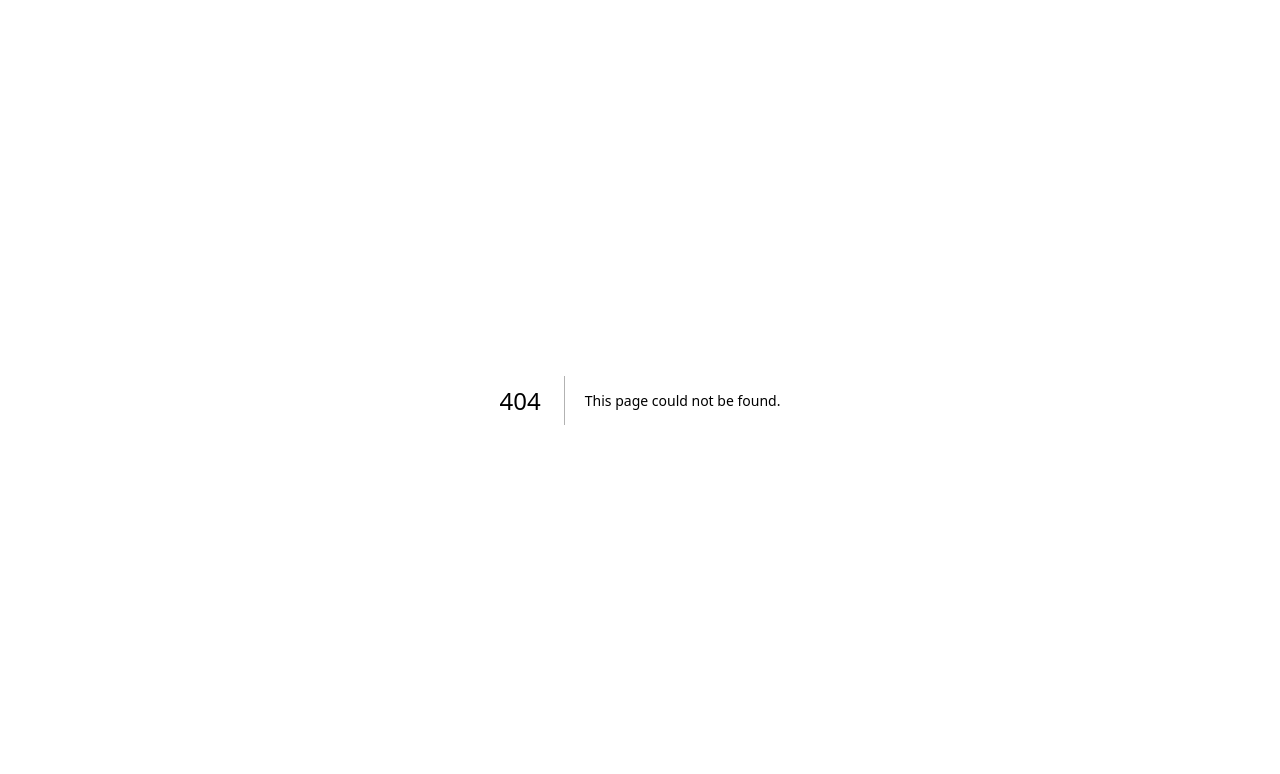
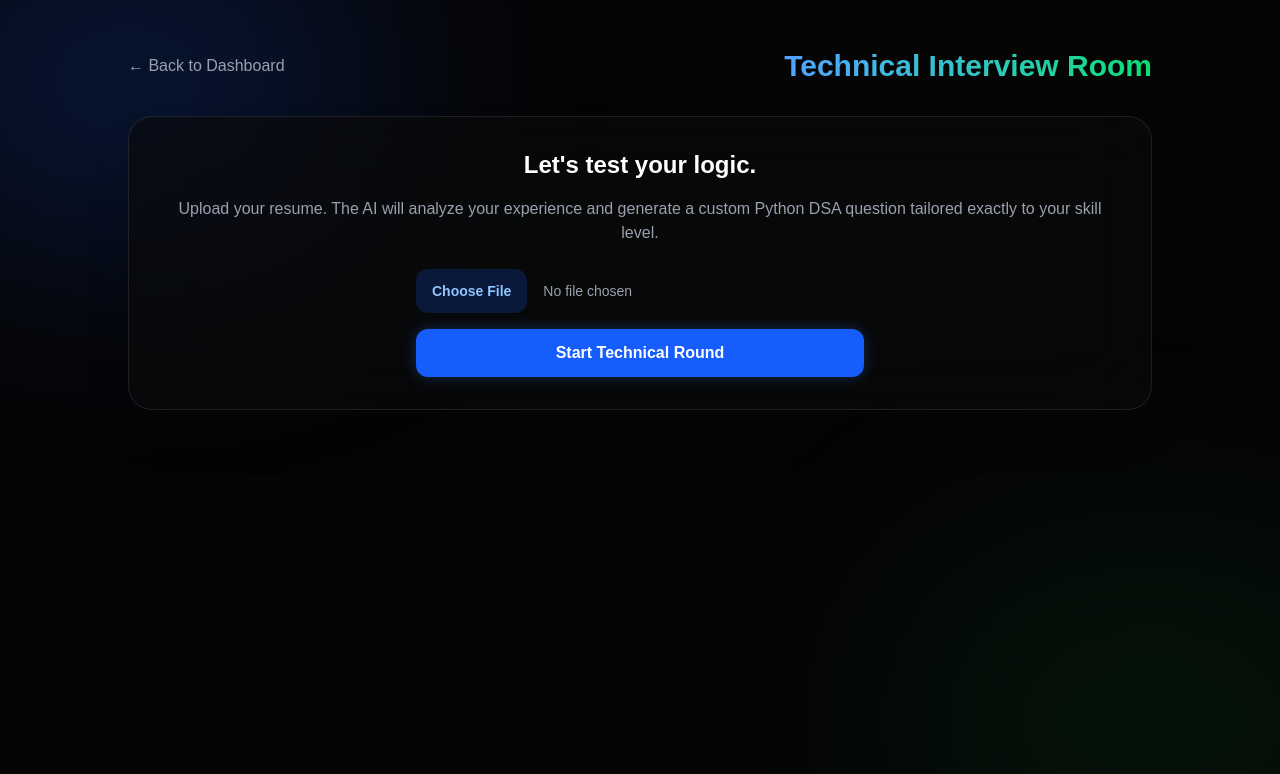
Before and after one commit to Farhan8012/ai-career-coach-frontend, a Next.js app: page /interview in a window 1280 px wide. Before the commit this address had no page. Shown: the top 774 px of the page. Built offline with nearby package versions, Linux system fonts and the light colour scheme.

Commit message:
Day 25: Added interactive DSA Python coding environment

```diff
--- /dev/null
+++ b/app/interview/page.tsx
@@ -0,0 +1,158 @@
+"use client";
+import { useState } from "react";
+import { motion } from "framer-motion";
+import Link from "next/link";
+
+export default function InterviewRoom() {
+  const [resumeFile, setResumeFile] = useState<File | null>(null);
+  const [questionData, setQuestionData] = useState<{ question: string; boilerplate: string } | null>(null);
+  const [userCode, setUserCode] = useState("");
+  const [feedback, setFeedback] = useState<string | null>(null);
+
+  const [isGenerating, setIsGenerating] = useState(false);
+  const [isEvaluating, setIsEvaluating] = useState(false);
+
+  const handleGenerateQuestion = async () => {
+    if (!resumeFile) {
+      alert("Please upload your resume so the AI can tailor the question to your level!");
+      return;
+    }
+
+    setIsGenerating(true);
+    setQuestionData(null);
+    setFeedback(null);
+
+    try {
+      const formData = new FormData();
+      formData.append("resume", resumeFile);
+
+      const response = await fetch(`${process.env.NEXT_PUBLIC_BACKEND_URL || "http://localhost:8000"}/api/dsa-question`, {
+        method: "POST",
+        body: formData,
+      });
+
+      const data = await response.json();
+      if (data.status === "success") {
+        setQuestionData(data.data);
+        setUserCode(data.data.boilerplate);
+      } else {
+        alert("Error: " + data.message);
+      }
+    } catch (error) {
+      alert("Could not reach the backend to generate the question.");
+    } finally {
+      setIsGenerating(false);
+    }
+  };
+
+  const handleEvaluateCode = async () => {
+    if (!userCode.trim()) return;
+
+    setIsEvaluating(true);
+    try {
+      const response = await fetch(`${process.env.NEXT_PUBLIC_BACKEND_URL || "http://localhost:8000"}/api/dsa-evaluate`, {
+        method: "POST",
+        headers: { "Content-Type": "application/json" },
+        body: JSON.stringify({
+          question: questionData?.question,
+          user_code: userCode,
+        }),
+      });
+
+      const data = await response.json();
+      if (data.status === "success") {
+        setFeedback(data.feedback);
+      } else {
+        alert("Error: " + data.message);
+      }
+    } catch (error) {
+      alert("Could not evaluate the code.");
+    } finally {
+      setIsEvaluating(false);
+    }
+  };
+
+  return (
+    <main className="min-h-screen bg-[#050505] text-white py-12 px-4 sm:px-6 lg:px-8 relative overflow-hidden">
+      {/* Ambient Glows */}
+      <div className="absolute top-[-10%] left-[-10%] w-[40%] h-[40%] bg-blue-600/20 rounded-full blur-[120px] pointer-events-none" />
+      <div className="absolute bottom-[-10%] right-[-10%] w-[40%] h-[40%] bg-green-600/10 rounded-full blur-[120px] pointer-events-none" />
+
+      <div className="max-w-5xl mx-auto space-y-8 relative z-10">
+
+        {/* Navigation & Header */}
+        <div className="flex justify-between items-center mb-8">
+          <Link href="/" className="text-gray-400 hover:text-white transition-colors flex items-center gap-2">
+            ← Back to Dashboard
+          </Link>
+          <h1 className="text-3xl font-extrabold text-transparent bg-clip-text bg-gradient-to-r from-blue-400 to-green-400">
+            Technical Interview Room
+          </h1>
+        </div>
+
+        {/* Upload Section */}
+        {!questionData && (
+          <motion.div initial={{ opacity: 0, y: 20 }} animate={{ opacity: 1, y: 0 }} className="bg-[#0a0a0a]/60 backdrop-blur-2xl shadow-2xl rounded-3xl p-8 border border-white/10 text-center">
+            <h2 className="text-2xl font-bold mb-4">Let's test your logic.</h2>
+            <p className="text-gray-400 mb-6">Upload your resume. The AI will analyze your experience and generate a custom Python DSA question tailored exactly to your skill level.</p>
+
+            <div className="max-w-md mx-auto space-y-4">
+              <input type="file" accept=".pdf" onChange={(e) => setResumeFile(e.target.files?.[0] || null)} className="block w-full text-sm text-gray-400 file:mr-4 file:rounded-xl file:border-0 file:bg-blue-600/20 file:px-4 file:py-3 file:text-sm file:font-semibold file:text-blue-300 hover:file:bg-blue-600/30 cursor-pointer transition" />
+
+              <button onClick={handleGenerateQuestion} disabled={isGenerating} className={`w-full py-3 px-4 rounded-xl shadow-[0_0_15px_rgba(59,130,246,0.3)] font-bold text-white transition-all ${isGenerating ? "bg-blue-500/50 cursor-not-allowed animate-pulse" : "bg-blue-600 hover:bg-blue-500"}`}>
+                {isGenerating ? "🧠 Analyzing & Generating..." : "Start Technical Round"}
+              </button>
+            </div>
+          </motion.div>
+        )}
+
+        {/* The Coding Environment */}
+        {questionData && (
+          <motion.div initial={{ opacity: 0, scale: 0.95 }} animate={{ opacity: 1, scale: 1 }} className="grid grid-cols-1 lg:grid-cols-2 gap-8">
+
+            {/* Left Column: Question & Feedback */}
+            <div className="space-y-6">
+              <div className="bg-white/5 rounded-2xl p-6 border border-white/10">
+                <h3 className="text-xl font-bold text-blue-400 mb-4">Problem Statement</h3>
+                <p className="text-gray-200 leading-relaxed whitespace-pre-wrap">{questionData.question}</p>
+              </div>
+
+              {feedback && (
+                <motion.div initial={{ opacity: 0, y: 10 }} animate={{ opacity: 1, y: 0 }} className="bg-green-900/20 rounded-2xl p-6 border border-green-500/30">
+                  <h3 className="text-xl font-bold text-green-400 mb-4">Interviewer Feedback</h3>
+                  <p className="text-gray-300 whitespace-pre-wrap leading-relaxed">{feedback}</p>
+                </motion.div>
+              )}
+            </div>
+
+            {/* Right Column: IDE */}
+            <div className="bg-[#1e1e1e] rounded-2xl border border-gray-700 shadow-2xl flex flex-col overflow-hidden">
+              <div className="bg-[#2d2d2d] px-4 py-2 flex items-center justify-between border-b border-gray-700">
+                <div className="flex gap-2">
+                  <div className="w-3 h-3 rounded-full bg-red-500"></div>
+                  <div className="w-3 h-3 rounded-full bg-yellow-500"></div>
+                  <div className="w-3 h-3 rounded-full bg-green-500"></div>
+                </div>
+                <span className="text-xs text-gray-400 font-mono">solution.py</span>
+              </div>
+
+              <textarea
+                value={userCode}
+                onChange={(e) => setUserCode(e.target.value)}
+                spellCheck="false"
+                className="w-full h-96 bg-transparent text-green-400 font-mono text-sm p-4 outline-none resize-none leading-relaxed"
+              />
+
+              <div className="p-4 bg-[#252526] border-t border-gray-700">
+                <button onClick={handleEvaluateCode} disabled={isEvaluating} className={`w-full py-3 rounded-xl font-bold text-white transition-all ${isEvaluating ? "bg-green-600/50 cursor-not-allowed animate-pulse" : "bg-green-600 hover:bg-green-500 shadow-[0_0_15px_rgba(34,197,94,0.3)]"}`}>
+                  {isEvaluating ? "⚙️ Running Tests..." : "Submit Solution ▶"}
+                </button>
+              </div>
+            </div>
+
+          </motion.div>
+        )}
+      </div>
+    </main>
+  );
+}
--- a/app/page.tsx
+++ b/app/page.tsx
@@ -1,6 +1,7 @@
 "use client";
 import { useState, useEffect } from "react";
 import { motion } from "framer-motion";
+import Link from "next/link";
 
 export default function Home() {
   // --- AUTHENTICATION STATE ---
@@ -302,6 +303,11 @@ export default function Home() {
                   <motion.button whileHover={{ scale: 1.05 }} whileTap={{ scale: 0.95 }} onClick={handleDownloadPDF} disabled={isDownloading} className={`flex items-center gap-2 py-2 px-4 rounded-xl font-bold text-white shadow-sm transition-colors ${isDownloading ? "bg-gray-600 cursor-not-allowed" : "bg-white/10 hover:bg-white/20 border border-white/10"}`}>
                     {isDownloading ? "⏳ Generating..." : "📄 Download PDF Report"}
                   </motion.button>
+                  <Link href="/interview">
+                    <motion.button whileHover={{ scale: 1.05 }} whileTap={{ scale: 0.95 }} className="flex items-center gap-2 py-2 px-4 rounded-xl font-bold text-white bg-blue-600/20 hover:bg-blue-600/40 border border-blue-500/30 transition-colors">
+                      💻 Practice Interview
+                    </motion.button>
+                  </Link>
                 </div>
 
                 {/* Scores Row */}
```
